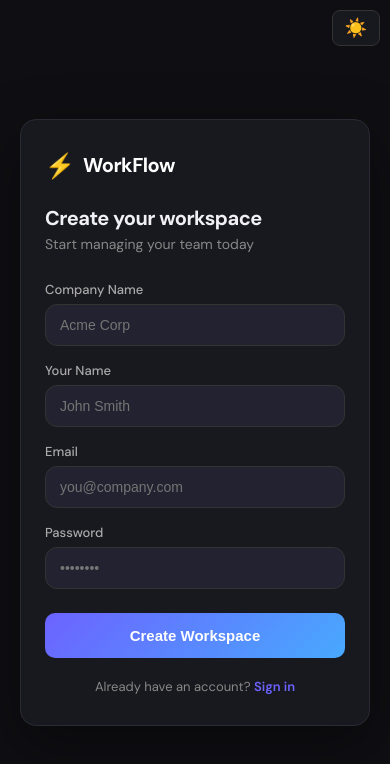
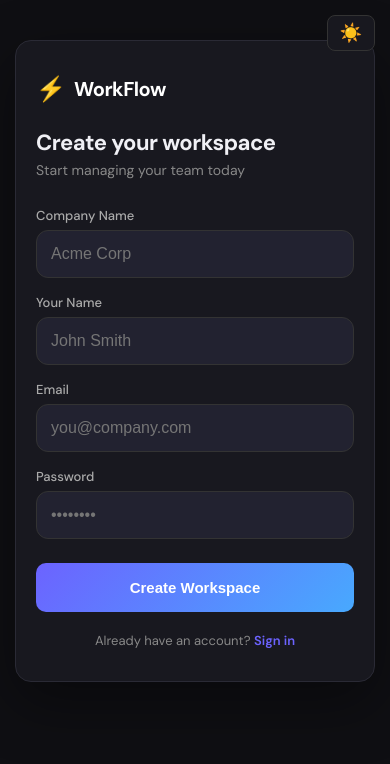
Before and after one commit to imohalfreddev/emp-mgmt, a React (Create React App) app in the folder frontend/: page / in a window 390 px wide. Shown: the top 764 px of the page. Built offline with nearby package versions, Linux system fonts and the light colour scheme; no server answers.

Commit message:
feat: make Signup component responsive and fix input scaling

```diff
--- a/frontend/src/pages/Signup.js
+++ b/frontend/src/pages/Signup.js
@@ -120,18 +120,20 @@ const styles = (dark, isMobile) => ({
   page: {
     minHeight: '100vh',
     display: 'flex',
-    alignItems: 'center',
+    // Moves the card to the top on mobile so it doesn't look lost in the middle
+    alignItems: isMobile ? 'flex-start' : 'center',
     justifyContent: 'center',
     background: dark ? '#0f0f13' : '#f4f6fb',
     fontFamily: "'DM Sans', 'Segoe UI', sans-serif",
     position: 'relative',
-    padding: isMobile ? '20px' : '0', // Prevents card from touching screen edges
+    // Minimal side padding to maximize card width on mobile
+    padding: isMobile ? '40px 15px' : '0',
     boxSizing: 'border-box',
   },
   themeBtn: {
     position: 'absolute',
-    top: isMobile ? 10 : 20,
-    right: isMobile ? 10 : 20,
+    top: isMobile ? 15 : 20,
+    right: isMobile ? 15 : 20,
     background: dark ? '#18181f' : '#fff',
     border: `1px solid ${dark ? '#333' : '#ddd'}`,
     borderRadius: 8,
@@ -144,34 +146,35 @@ const styles = (dark, isMobile) => ({
     background: dark ? '#18181f' : '#ffffff',
     border: `1px solid ${dark ? '#2a2a35' : '#e5e7ef'}`,
     borderRadius: 16,
-    padding: isMobile ? '30px 24px' : '40px 36px',
+    padding: isMobile ? '32px 20px' : '40px 36px',
     width: '100%',
-    maxWidth: 400,
+    // Allows the card to take up more space on mobile devices
+    maxWidth: isMobile ? '100%' : 400,
     boxShadow: dark ? '0 20px 60px rgba(0,0,0,0.4)' : '0 8px 40px rgba(0,0,0,0.08)',
     boxSizing: 'border-box',
   },
   logo: { display: 'flex', alignItems: 'center', gap: 8, marginBottom: 24 },
   logoIcon: { fontSize: 24 },
   logoText: { fontSize: 20, fontWeight: 700, color: dark ? '#fff' : '#1a1a2e', letterSpacing: '-0.5px' },
-  title: { margin: '0 0 4px', fontSize: isMobile ? 20 : 24, fontWeight: 700, color: dark ? '#f0f0f5' : '#1a1a2e', letterSpacing: '-0.5px' },
+  title: { margin: '0 0 4px', fontSize: isMobile ? 22 : 24, fontWeight: 700, color: dark ? '#f0f0f5' : '#1a1a2e', letterSpacing: '-0.5px' },
   sub: { margin: '0 0 28px', color: dark ? '#888' : '#777', fontSize: 14 },
   error: { background: '#ff4d4d22', border: '1px solid #ff4d4d55', color: '#ff6b6b', borderRadius: 8, padding: '10px 14px', marginBottom: 16, fontSize: 13 },
   field: { marginBottom: 16 },
   label: { display: 'block', marginBottom: 6, fontSize: 13, fontWeight: 500, color: dark ? '#aaa' : '#555' },
   input: {
-    width: '100%', // Changed from 90% for better alignment
-    padding: '12px 14px',
+    width: '100%',
+    padding: '14px',
     background: dark ? '#222230' : '#f8f9fc',
     border: `1px solid ${dark ? '#333' : '#dde1ec'}`,
     borderRadius: 12,
     color: dark ? '#f0f0f5' : '#1a1a2e',
-    fontSize: 14,
+    fontSize: 16, // Better for mobile accessibility
     outline: 'none',
     boxSizing: 'border-box',
   },
   btn: {
-    width: '100%', // Changed from 90%
-    padding: '14px',
+    width: '100%',
+    padding: '16px',
     background: 'linear-gradient(135deg, #6c63ff, #48a9fe)',
     color: '#fff', border: 'none', borderRadius: 10,
     fontSize: 15, fontWeight: 600, cursor: 'pointer', marginTop: 8,
```
